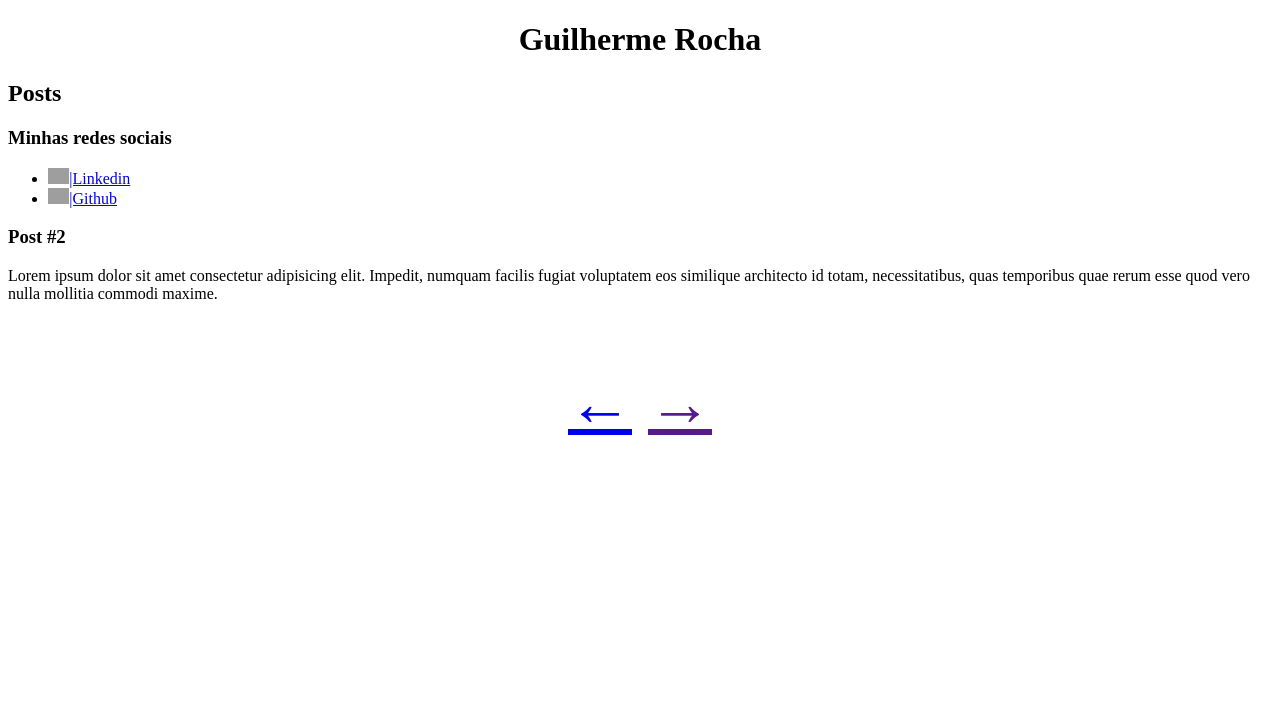
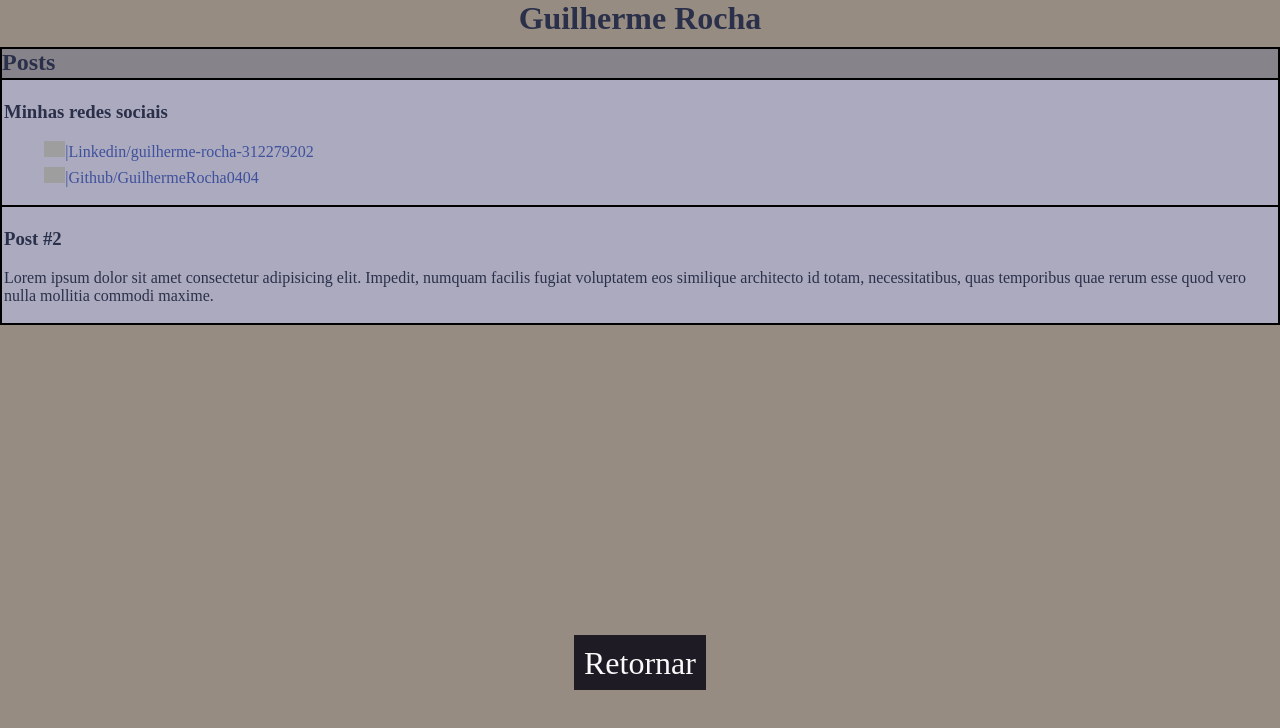
Before and after one commit to GuilhermeRocha0404/dio-desafio-github-primeiro-repositorio, a plain HTML site: page posts.html in a window 1280 px wide. Drawn offline with Linux system fonts and the light colour scheme; grey boxes are pictures that could not be loaded.

Commit message:
Retrabalho no CSS e um pouco de HTML
Grande parte do CSS refeito.
Mudança na navegação.

```diff
--- a/posts.html
+++ b/posts.html
@@ -8,16 +8,16 @@
     <title>Guilherme Rocha</title>
 </head>
 <body>
-    <header class="centralizar">
-        <h1>Guilherme Rocha</h1>
+    <header>
+        <h1 class="centralizar title_container">Guilherme Rocha</h1>
     </header>
-    <section>
+    <section class="container">
         <h2>Posts</h2>
         <article>
             <h3>Minhas redes sociais</h3>
             <ul>
-                <li><a target="_blank" href="https://www.linkedin.com/in/guilherme-rocha-312279202/"><img id="icone" src="https://cdn1.iconfinder.com/data/icons/social-media-rounded-corners/512/Rounded_Linkedin2_svg-512.png" alt="Ícone Linkedin">|Linkedin</a></li>
-                <li><a target="_blank" href="https://github.com/GuilhermeRocha0404/"><img id="icone" src="https://cdn-icons-png.flaticon.com/512/25/25231.png" alt="Ícone Github">|Github</a></li>
+                <li><a target="_blank" href="https://www.linkedin.com/in/guilherme-rocha-312279202/"><img class="icone" src="https://cdn1.iconfinder.com/data/icons/social-media-rounded-corners/512/Rounded_Linkedin2_svg-512.png" alt="Ícone Linkedin">|Linkedin/guilherme-rocha-312279202</a></li>
+                <li><a target="_blank" href="https://github.com/GuilhermeRocha0404/"><img class="icone" src="https://cdn-icons-png.flaticon.com/512/25/25231.png" alt="Ícone Github">|Github/GuilhermeRocha0404</a></li>
             </ul>
         </article>
         <article>
@@ -25,8 +25,8 @@
             <p>Lorem ipsum dolor sit amet consectetur adipisicing elit. Impedit, numquam facilis fugiat voluptatem eos similique architecto id totam, necessitatibus, quas temporibus quae rerum esse quod vero nulla mollitia commodi maxime.</p>
         </article>
     </section>
-    <footer>
-            <p class="centralizar setas"><a href="index.html">&larr;</a>  <a href="">&rarr;</a></p>
-    </footer>
+    <nav class="centralizar">
+        <a class="button" href="index.html">Retornar</a>
+    </nav>
 </body>
 </html>
--- a/style.css
+++ b/style.css
@@ -1,9 +1,73 @@
-#icone{
+body{
+    background-color: #978C82;
+    color: #2B304A;
+    margin: 0;
+    padding: 0;
+}
+section{
+    margin-bottom: 20em;
+    padding: 0px;
+    background-color: #86838A;
+}
+header{
+    background-color: #978C82;
+}
+h1{
+    margin:0;
+    padding: 0;
+    padding-bottom: 10px;
+}
+h2{
+    border-top: 2px solid black ;
+    margin: 0;
+    padding-bottom:2px ;
+    border: 2px solid black;
+}
+article{
+    background-color: #ABAABF;
+    background-size: content;
+    padding: 2px;
+    border-bottom: 2px solid black;
+    border-left: 2px solid black;
+    border-right: 2px solid black;
+}
+.icone{
     height: 1em;
 }
 .centralizar{
     text-align: center;
 }
-.setas{
-    font-size: 4em;
+#working{
+    margin-bottom: 20px;
 }
+li{
+    list-style: none;
+    margin-bottom: 6px;
+}
+li a:link{
+    text-decoration: none;
+    color: #3f509c;
+}
+li a:visited{
+    text-decoration: none;
+    color: #3f509c;
+}
+.button{
+    font-size: 2em;
+    text-decoration: none;
+    padding: 0;
+    background-color: #1F1B25 ;
+    border: 1px solid;
+    padding: 0.3em;
+    color: #FBF9FA;
+    border: 0;
+}
+.button:hover{
+    background-color: #838294 ;
+}
+a:link .button{
+    color: #FBF9FA;
+}
+a:visited .button{
+    color: #FBF9FA;
+}
```
Also changed, not shown: index.html (+7 -9 lines).
